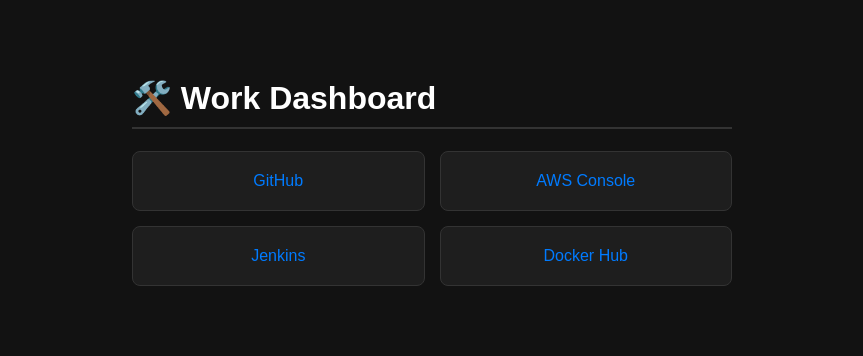
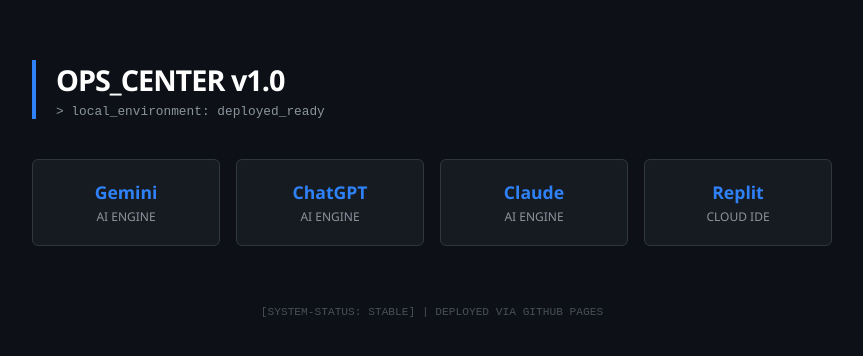
Before and after one commit to leobgalvao/my-landing-page, a plain HTML site: page index.html in a window 1280 px wide. Shown: the whole page, without its empty margins (208-1071 px from the left). Drawn offline with Linux system fonts and the light colour scheme.

Commit message:
style: upgrade to devops dashboard theme

```diff
--- a/index.html
+++ b/index.html
@@ -3,25 +3,150 @@
 <head>
     <meta charset="UTF-8">
     <meta name="viewport" content="width=device-width, initial-scale=1.0">
-    <title>Minha Dashboard Dev</title>
+    <title>DevOps Dashboard | leobgalvao</title>
     <style>
-        body { font-family: sans-serif; background: #121212; color: white; display: flex; justify-content: center; padding: 50px; }
-        .container { max-width: 600px; width: 100%; }
-        h1 { border-bottom: 2px solid #333; padding-bottom: 10px; }
-        .links { display: grid; grid-template-columns: 1fr 1fr; gap: 15px; margin-top: 20px; }
-        a { background: #1e1e1e; padding: 20px; text-decoration: none; color: #007bff; border-radius: 8px; text-align: center; transition: 0.3s; border: 1px solid #333; }
-        a:hover { background: #252525; border-color: #007bff; }
+        :root {
+            --bg-color: #0d1117;       /* Cinza quase preto (GitHub style) */
+            --card-bg: #161b22;        /* Cinza escuro */
+            --border-color: #30363d;   /* Cinza médio para bordas */
+            --text-main: #c9d1d9;      /* Cinza claro para leitura */
+            --accent-blue: #2f81f7;    /* Azul DevOps vibrante */
+            --hover-bg: #21262d;       /* Cinza interativo */
+        }
+
+        body {
+            font-family: 'Segoe UI', Roboto, monospace;
+            background-color: var(--bg-color);
+            color: var(--text-main);
+            margin: 0;
+            display: flex;
+            justify-content: center;
+            align-items: flex-start;
+            min-height: 100vh;
+            padding: 60px 20px;
+        }
+
+        .container {
+            max-width: 800px;
+            width: 100%;
+        }
+
+        header {
+            border-left: 4px solid var(--accent-blue);
+            padding-left: 20px;
+            margin-bottom: 40px;
+        }
+
+        h1 {
+            font-size: 1.8rem;
+            margin: 0;
+            letter-spacing: -1px;
+            color: #ffffff;
+        }
+
+        .status-bar {
+            font-size: 0.8rem;
+            color: #8b949e;
+            margin-top: 5px;
+            font-family: 'Courier New', Courier, monospace;
+        }
+
+        .grid {
+            display: grid;
+            grid-template-columns: repeat(auto-fill, minmax(180px, 1fr));
+            gap: 16px;
+        }
+
+        .card {
+            background-color: var(--card-bg);
+            border: 1px solid var(--border-color);
+            border-radius: 6px;
+            padding: 20px;
+            text-decoration: none;
+            color: var(--text-main);
+            display: flex;
+            flex-direction: column;
+            align-items: center;
+            justify-content: center;
+            transition: all 0.2s cubic-bezier(0.4, 0, 0.2, 1);
+            position: relative;
+            overflow: hidden;
+        }
+
+        .card:hover {
+            border-color: var(--accent-blue);
+            background-color: var(--hover-bg);
+            transform: translateY(-4px);
+            box-shadow: 0 8px 24px rgba(0,0,0,0.3);
+        }
+
+        /* Indicador sutil de link externo */
+        .card::after {
+            content: "→";
+            position: absolute;
+            bottom: 10px;
+            right: 10px;
+            font-size: 0.7rem;
+            color: var(--accent-blue);
+            opacity: 0;
+            transition: opacity 0.2s;
+        }
+
+        .card:hover::after {
+            opacity: 1;
+        }
+
+        .card strong {
+            font-size: 1.1rem;
+            margin-bottom: 4px;
+            color: var(--accent-blue);
+        }
+
+        .card span {
+            font-size: 0.75rem;
+            color: #8b949e;
+            text-transform: uppercase;
+        }
+
+        /* Footer com pegada técnica */
+        footer {
+            margin-top: 60px;
+            text-align: center;
+            font-family: monospace;
+            font-size: 0.7rem;
+            color: #484f58;
+        }
     </style>
 </head>
 <body>
     <div class="container">
-        <h1>🛠️ Work Dashboard</h1>
-        <div class="links">
-            <a href="https://gemini.google.com/app?hl=en-US" target="_blank">GitHub</a>
-            <a href="https://chatgpt.com/" target="_blank">AWS Console</a>
-            <a href="https://claude.ai/" target="_blank">Jenkins</a>
-            <a href="https://replit.com/~" target="_blank">Docker Hub</a>
+        <header>
+            <h1>OPS_CENTER v1.0</h1>
+            <div class="status-bar">> local_environment: deployed_ready</div>
+        </header>
+
+        <div class="grid">
+            <a href="https://gemini.google.com/app?hl=en-US" target="_blank" class="card">
+                <strong>Gemini</strong>
+                <span>AI Engine</span>
+            </a>
+            <a href="https://chatgpt.com/" target="_blank" class="card">
+                <strong>ChatGPT</strong>
+                <span>AI Engine</span>
+            </a>
+            <a href="https://claude.ai/" target="_blank" class="card">
+                <strong>Claude</strong>
+                <span>AI Engine</span>
+            </a>
+            <a href="https://replit.com/~" target="_blank" class="card">
+                <strong>Replit</strong>
+                <span>Cloud IDE</span>
+            </a>
         </div>
+
+        <footer>
+            [SYSTEM-STATUS: STABLE] | DEPLOYED VIA GITHUB PAGES
+        </footer>
     </div>
 </body>
 </html>
```
